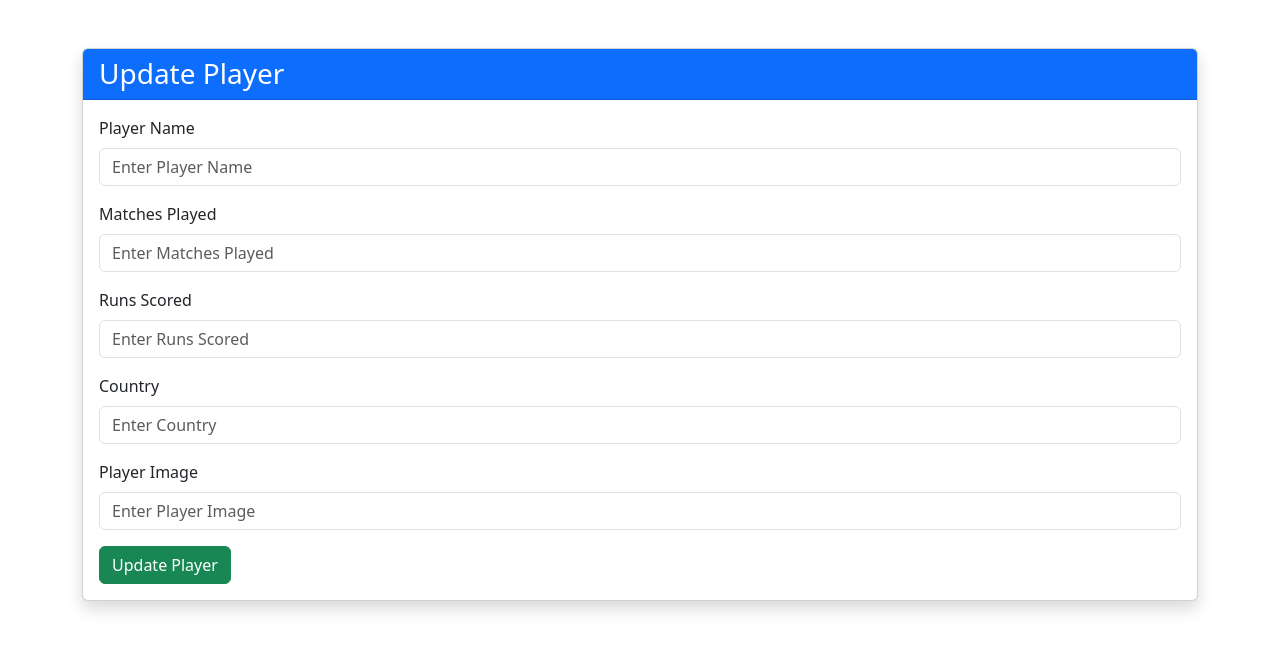
After one commit to uysolanki/ExcelR-Sept-2025-Springboot, a Spring app: template src/main/resources/templates/update-player-form.html in a window 1280 px wide. The commit adds this page. Shown: the top 651 px of the page. Run offline with Thymeleaf, Linux system fonts and the light colour scheme; the template is opened without the code that fills it, so the values that code supplies are empty.

Commit message:
UI CRUDS

```diff
--- a/src/main/resources/templates/show-all-players.html
+++ b/src/main/resources/templates/show-all-players.html
@@ -8,6 +8,7 @@
 <body>
 <div class="container mt-5">
 
+    <td><a th:href="@{'/addPlayerForm'}" class="btn btn-primary btn-sm" > Add New Player </a>
 
     <h2 class="mb-4">List of Products</h2>
     <table class="table table-bordered table-striped">
@@ -19,6 +20,7 @@
             <th>Country</th>
             <th>Photo</th>
             <th>Delete</th>
+            <th>Update</th>
         </tr>
         </thead>
         <tbody>
@@ -38,6 +40,8 @@
            <td><a th:href="@{'/deletePlayerFE/' + ${player.jerseyNumber}}" class="btn btn-danger btn-sm"
                onclick="return confirm('Are you sure you want to delete this Player?');"> Delete </a> </td>
 
+  <td><a th:href="@{'/updatePlayerFormFE/' + ${player.jerseyNumber}}" class="btn btn-secondary btn-sm"> Update </a> </td>
+
         </tr>
         </tbody>
     </table>
--- /dev/null
+++ b/src/main/resources/templates/update-player-form.html
@@ -0,0 +1,53 @@
+<!DOCTYPE html>
+<html xmlns:th="http://www.thymeleaf.org">
+<head>
+    <title>Update Player</title>
+    <!-- Bootstrap CSS CDN -->
+    <link href="https://cdn.jsdelivr.net/npm/bootstrap@5.3.2/dist/css/bootstrap.min.css" rel="stylesheet">
+</head>
+<body>
+
+<div class="container mt-5">
+    <div class="card shadow">
+        <div class="card-header bg-primary text-white">
+            <h3 class="mb-0">Update Player</h3>
+        </div>
+        <div class="card-body">
+             <form th:action="@{/updatePlayerFE/{pid} (pid=${player.jerseyNumber})}" th:object="${player}" method="post">
+                <div class="mb-3">
+                    <label for="playerName" class="form-label">Player Name</label>
+                    <input type="text" th:field="*{playerName}" id="playerName" class="form-control" placeholder="Enter Player Name">
+                </div>
+
+                <div class="mb-3">
+                    <label for="matchesPlayed" class="form-label">Matches Played</label>
+                    <input type="number" th:field="*{matchesPlayed}" id="matchesPlayed" class="form-control" placeholder="Enter Matches Played">
+                </div>
+
+                <div class="mb-3">
+                    <label for="runsScored" class="form-label">Runs Scored</label>
+                    <input type="number" th:field="*{runsScored}" id="runsScored" class="form-control" placeholder="Enter Runs Scored">
+                </div>
+
+                <div class="mb-3">
+                    <label for="country" class="form-label">Country</label>
+                    <input type="text" th:field="*{country}" id="country" class="form-control" placeholder="Enter Country">
+                </div>
+
+                <div class="mb-3">
+                    <label for="playerImage" class="form-label">Player Image</label>
+                    <input type="text" th:field="*{image}" id="playerImage" class="form-control" placeholder="Enter Player Image">
+                </div>
+
+
+                <button type="submit" class="btn btn-success">Update Player</button>
+            </form>
+        </div>
+    </div>
+</div>
+
+<!-- Bootstrap JS (optional) -->
+<script src="https://cdn.jsdelivr.net/npm/bootstrap@5.3.2/dist/js/bootstrap.bundle.min.js"></script>
+
+</body>
+</html>
```
Also changed, not shown: src/main/java/com/excelr/ExcelrSeptSpringboot/controller/PlayerControllerFE.java (+15 -0 lines), src/main/java/com/excelr/ExcelrSeptSpringboot/service/PlayerService.java (+17 -0 lines), 4 other files.
